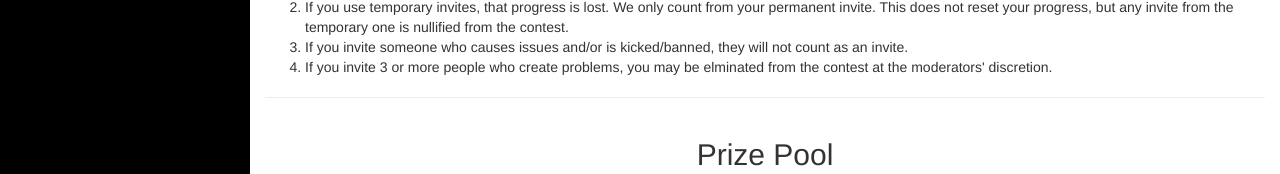
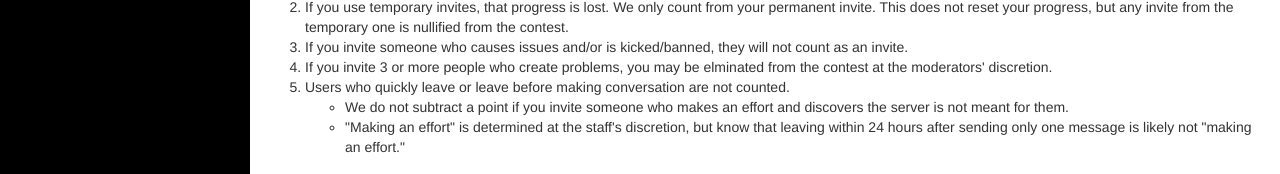
Before and after one commit to cataclysmdiscord/Contest, a website: page index.html in a window 1280 px wide. Shown: the part 458-632 px from the top of the page. Drawn offline with Linux system fonts and the light colour scheme.

Commit message:
Update index.html

```diff
--- a/index.html
+++ b/index.html
@@ -83,6 +83,11 @@
                             <li>If you use temporary invites, that progress is lost. We only count from your permanent invite. This does not reset your progress, but any invite from the temporary one is nullified from the contest.</li>
                             <li>If you invite someone who causes issues and/or is kicked/banned, they will not count as an invite.</li>
                             <li>If you invite 3 or more people who create problems, you may be elminated from the contest at the moderators' discretion.</li>
+                            <li>Users who quickly leave or leave before making conversation are not counted.</li>
+                            <ul>
+                                <li>We do not subtract a point if you invite someone who makes an effort and discovers the server is not meant for them.</li>
+                                <li>"Making an effort" is determined at the staff's discretion, but know that leaving within 24 hours after sending only one message is likely not "making an effort."</li>
+                            </ul>
                         </ol>
                         <hr>
                     </section>
```
